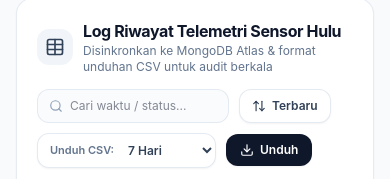
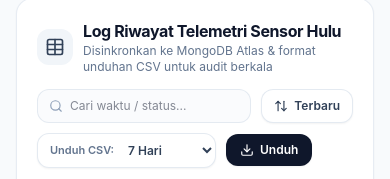
Before and after one commit to subairi/EWS-DigitTwin, a React (Vite) app: page / in a window 390 px wide. Shown: the part 3712-3891 px from the top of the page. Built offline with nearby package versions, Linux system fonts and the light colour scheme; no server answers.

Commit message:
Add files via upload

```diff
--- a/src/components/DataTable.tsx
+++ b/src/components/DataTable.tsx
@@ -68,14 +68,14 @@ export const DataTable: React.FC<DataTableProps> = ({
 
         <div className="flex flex-wrap items-center gap-2.5">
           {/* Search Box */}
-          <div className="relative">
+          <div className="relative flex-1 min-w-[160px] sm:flex-none">
             <Search className="h-3.5 w-3.5 absolute left-3 top-1/2 -translate-y-1/2 text-slate-400" />
             <input
               type="text"
               placeholder="Cari waktu / status..."
               value={searchTerm}
               onChange={(e) => setSearchTerm(e.target.value)}
-              className="pl-8 pr-3 py-2 text-xs rounded-xl border border-slate-200/90 dark:border-slate-700/80 bg-slate-50/70 dark:bg-slate-800/80 text-slate-900 dark:text-white focus:outline-hidden focus:ring-2 focus:ring-indigo-500 w-48 sm:w-56"
+              className="pl-8 pr-3 py-2 text-xs rounded-xl border border-slate-200/90 dark:border-slate-700/80 bg-slate-50/70 dark:bg-slate-800/80 text-slate-900 dark:text-white focus:outline-hidden focus:ring-2 focus:ring-indigo-500 w-full sm:w-56"
             />
           </div>
 
```
